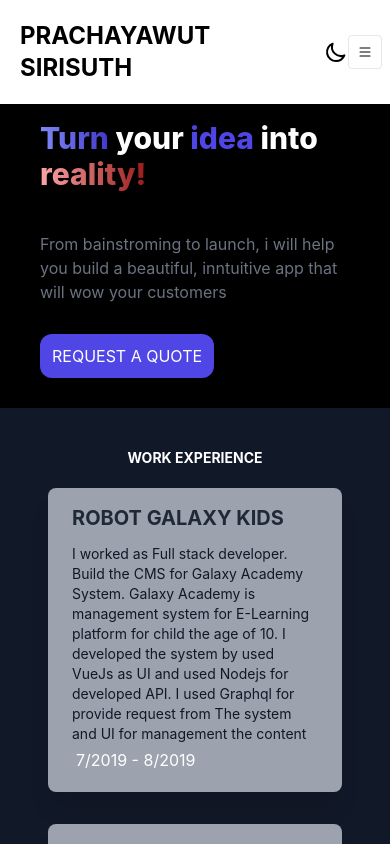
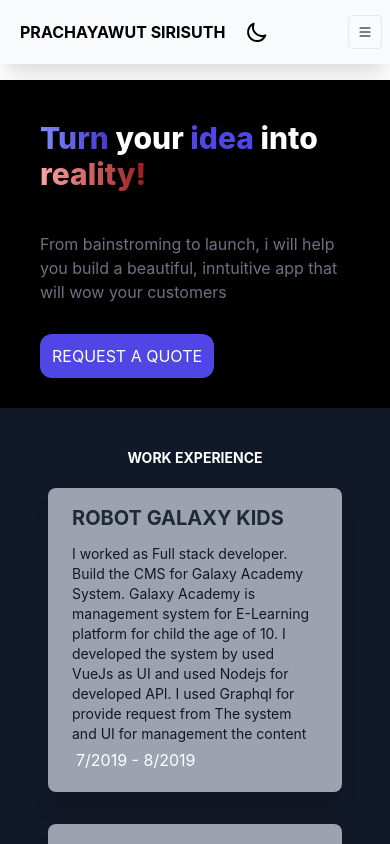
Before and after one commit to Winter-wub/Resume, a Next.js app: page / in a window 390 px wide. Shown: the top 844 px of the page. Built offline with nearby package versions, Linux system fonts and the light colour scheme.

Commit message:
✅ theming

```diff
--- a/components/ContactSection.tsx
+++ b/components/ContactSection.tsx
@@ -4,7 +4,7 @@ import { FaFacebook, FaGithub, FaLinkedin } from "react-icons/fa";
 
 export const ContactSection: VFC = () => {
 	return (
-		<section id="contact" className="bg-white dark:bg-black text-black p-1">
+		<section id="contact" className="bg-gray-50 dark:bg-black text-black p-1">
 			<div className="container mx-auto md:p-20">
 				<h2 className="text-center uppercase font-bold mb-20 text-sm my-8 text-black dark:text-white">Let&apos;s make something awesome
 					together</h2>
--- a/components/HomeSection.tsx
+++ b/components/HomeSection.tsx
@@ -1,14 +1,14 @@
 import Image from "next/image";
 import meImage from "../public/images/me.png";
-import { VFC } from "react";
+import { VFC, Fragment } from "react";
 import { chunk } from "lodash";
 import manifest from "../pages/manifest.json";
 
 export const HomeSection: VFC = () => {
 	return (
 		<>
-		<section id="home" className="flex w-full container mx-auto md:p-20 bg-white dark:bg-black">
-			<div className="w-full p-10 bg-black md:bg-white md:dark:bg-black md:w-auto">
+		<section id="home" className="flex w-full container mx-auto md:p-20 bg-gray-50 dark:bg-black">
+			<div className="w-full p-10 bg-black md:bg-gray-50 md:dark:bg-black md:w-auto">
 				<div className="font-extrabold md:text-5xl text-3xl mb-10 text-white md:text-black md:dark:text-white animate__animated animate__jackInTheBox" >
 						<span className="bg-gradient-to-r from-indigo-400 to-indigo-700 text-transparent bg-clip-text">
 							Turn</span> your <span
@@ -18,11 +18,11 @@ export const HomeSection: VFC = () => {
 				<div className="text-gray-500 mb-10">
 					From bainstroming to launch, i will help you build a beautiful, inntuitive app that will wow your customers
 				</div>
-				<a className="rounded-xl text-white bg-indigo-600 p-3 shadow uppercase" href="#contact">
+				<a className="rounded-xl text-white bg-indigo-600 p-3 shadow uppercase hover:bg-red-600 transform hover:-translate-y-1 hover:scale-110 transition duration-500 ease-in-out" href="#contact">
 					Request a quote
 				</a>
 			</div>
-			<div className="w-0 md:w-1/2 lg:w-1/3 flex items-center justify-center">
+			<div className="w-0 md:w-1/2 lg:w-1/3 flex items-center justify-center animate__animated animate__backInRight animate__delay-1s">
 				<Image src={meImage} className="h-full w-full bg-gradient-to-bl from-indigo-700 to-red-200 rounded-3xl" alt="PrachayawutSirisuth"   />
 			</div>
 		</section>
@@ -33,7 +33,7 @@ export const HomeSection: VFC = () => {
 						className="border-2-2 border-opacity-20 border-blue-500 h-full border right-1/2 hidden md:block absolute" />
 					{
 						chunk(manifest.timelines, 1).map((items, level) => (
-							<>
+							<Fragment key={level}>
 								{
 									items.map((item, id) => (
 										<div
@@ -58,7 +58,7 @@ export const HomeSection: VFC = () => {
 										</div>
 									))
 								}
-							</>
+							</Fragment>
 						))
 					}
 				</div>
--- a/components/ProjectSection.tsx
+++ b/components/ProjectSection.tsx
@@ -14,7 +14,7 @@ export const ProjectSection: VFC = () => {
 	useScrollTriggerClassName(section2Ref, ['animate__animated', 'animate__fadeInLeft'])
 
 	return (
-		<section id="projects" className="p-1 bg-white dark:bg-black flex flex-col items-center container mx-auto">
+		<section id="projects" className="p-1 bg-gray-50 dark:bg-black flex flex-col items-center container mx-auto">
 			<h2 className="uppercase font-extrabold my-5 text-black dark:text-white">Freelance Projects</h2>
 			<h3 className="md:text-5xl text-3xl mb-5 animate__animated text-black dark:text-white"  ref={section2Ref}>2 years of app <div
 				className="bg-gradient-to-r from-indigo-700 to-red-500 text-transparent bg-clip-text">development</div></h3>
--- a/components/layouts/default.tsx
+++ b/components/layouts/default.tsx
@@ -4,6 +4,7 @@ import React, { useState } from "react";
 import Scrollspy from "react-scrollspy";
 import Head from "next/head";
 import useDarkMode from "../../hooks/darkMode";
+import Link from "next/link";
 
 
 const navigations = [{
@@ -26,12 +27,12 @@ const DefaultLayout: React.FC = ({ children }) => {
 	const [colorTheme, setTheme] = useDarkMode();
 
 	const togglerTheme = (
-		<div className="mr-auto ml-5 flex items-center justify-center">
+		<div className="mr-auto md:ml-5 flex items-center justify-center">
 			{colorTheme === "light" ? (
 				<svg
 					onClick={() => setTheme("light")}
 					xmlns="http://www.w3.org/2000/svg"
-					className="h-6 w-6 text-white"
+					className="h-6 w-6 text-white cursor-pointer"
 					fill="none"
 					viewBox="0 0 24 24"
 					stroke="currentColor"
@@ -47,7 +48,7 @@ const DefaultLayout: React.FC = ({ children }) => {
 				<svg
 					onClick={() => setTheme("dark")}
 					xmlns="http://www.w3.org/2000/svg"
-					className="h-6 w-6 text-black"
+					className="h-6 w-6 text-black cursor-pointer"
 					fill="none"
 					viewBox="0 0 24 24"
 					stroke="currentColor"
@@ -68,15 +69,17 @@ const DefaultLayout: React.FC = ({ children }) => {
 			<Head>
 				<title>Prachayawut Sirisuth</title>
 			</Head>
-			<div className="relative">
-				<div className="z-40 fixed top-0 w-full">
-					<div className="flex bg-white dark:bg-black shadow-xl">
-						<div className="font-bold text-2xl p-5 uppercase text-black dark:text-white">
-							{manifest.brand}
-						</div>
+			<div className="relative bg-gray-50 dark:bg-black">
+				<div className="z-40 fixed top-0 w-full ">
+					<div className="flex bg-gray-50 dark:bg-black  shadow-xl">
+						<Link href="/">
+							<a className="font-bold md:text-2xl p-5 uppercase text-black dark:text-white">
+								{manifest.brand}
+							</a>
+						</Link>
 						{togglerTheme}
 						<Scrollspy items={["home", "projects", "whyme", "contact"]}
-						           className="items-center justify-center hidden md:flex bg-white dark:bg-black"
+						           className="items-center justify-center hidden md:flex bg-gray-50 dark:bg-black"
 						           currentClassName="text-indigo-800 border-t-4 border-indigo-800">
 							{
 								navigations.map(navigation => (
@@ -90,7 +93,8 @@ const DefaultLayout: React.FC = ({ children }) => {
 							}
 						</Scrollspy>
 						<div className="flex md:hidden items-center mr-2">
-							<button className="rounded border p-2 dark:text-white text-black" onClick={() => setToggleCollapse(!toggleCollapse)}>
+							<button className="rounded border p-2 dark:text-white text-black"
+							        onClick={() => setToggleCollapse(!toggleCollapse)}>
 								<BsList />
 							</button>
 						</div>
@@ -108,7 +112,7 @@ const DefaultLayout: React.FC = ({ children }) => {
 						)
 					}
 				</div>
-				<div className="md:mt-5 mt-20">
+				<div className="md:mt-5 mt-20 bg-gray-50 dark:bg-black">
 					{children}
 				</div>
 			</div>
--- a/hooks/scrollTrigger.ts
+++ b/hooks/scrollTrigger.ts
@@ -1,7 +1,7 @@
-import React, { useLayoutEffect } from "react";
+import React, { useEffect } from "react";
 
 export const useScrollTriggerClassName = (ref: React.RefObject<any>, cssClassNames: string| string[] = []): void => {
-	useLayoutEffect(() => {
+	useEffect(() => {
 		const elementPosition = ref?.current.getBoundingClientRect().top ?? 0
 
 		const trackingScroll = () => {
--- /dev/null
+++ b/pages/_document.tsx
@@ -0,0 +1,21 @@
+import Document, { DocumentContext, Html, Main, NextScript } from "next/document";
+
+class MyDocument extends Document {
+	static async getInitialProps(ctx: DocumentContext) {
+		const initialProps = await Document.getInitialProps(ctx);
+		return { ...initialProps };
+	}
+
+	render() {
+		return (
+			<Html>
+				<body>
+					<Main />
+					<NextScript />
+				</body>
+			</Html>
+		);
+	}
+}
+
+export default MyDocument;
```
